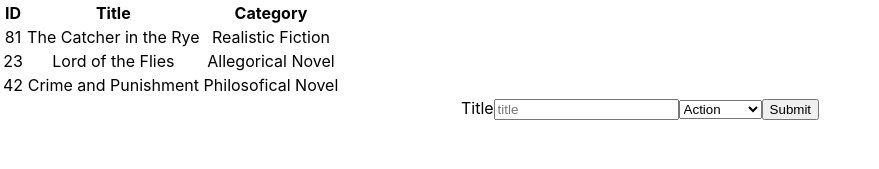
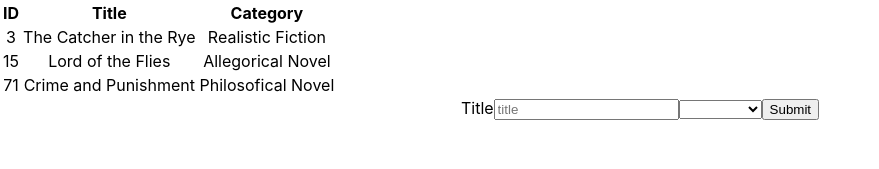
Before and after one commit to diegoarvz4/react-bookstore, a React (Create React App) app: page / in a window 1280 px wide. Shown: the top 169 px of the page, without its empty margins (0-879 px from the left). Built offline with nearby package versions, Linux system fonts and the light colour scheme.

Commit message:
control Methods Implemented in BooksForm

```diff
--- a/src/components/BooksForm/BooksForm.jsx
+++ b/src/components/BooksForm/BooksForm.jsx
@@ -1,23 +1,57 @@
 /* eslint-disable jsx-a11y/label-has-associated-control */
 import React, { Component } from 'react';
+import { connect } from 'react-redux';
+import { addBook } from '../../actions/index';
 import uuid from 'uuid';
+import genID from '../../lib/generateID';
 
 class BookForm extends Component {
   constructor(props) {
     super(props);
     this.state = {
-      bookCategories: ['Action', 'Biography', 'History', 'Horror', 'Kids', 'Learning', 'Sci-Fi'],
+      title: '',
+      category: '',
+      bookCategories: ['','Action', 'Biography', 'History', 'Horror', 'Kids', 'Learning', 'Sci-Fi'],
     };
   }
 
+  handleChange = (event) => {
+    const currentCategory = event.target.value;
+    if (event.target.id === 'category') {
+      this.setState({
+        category: currentCategory,
+      });
+    } else
+    if (event.target.id === 'title') {
+      this.setState({
+        title: currentCategory,
+      });
+    }
+  }
+
+  handleSubmit = (event) => {
+    event.preventDefault();
+    const { title, category } = this.state;
+    const book = {
+      id: genID(),
+      title,
+      category
+    }
+    this.props.addBook(book);
+    this.setState({
+      title: '',
+      category: ''
+    })
+  }
+
   render() {
-    const { bookCategories } = this.state;
+    const { bookCategories, category, title } = this.state;
     return (
       <div className="bookForm">
-        <form>
+        <form onSubmit={this.handleSubmit}>
           <label htmlFor="title">Title</label>
-          <input type="text" id="title" name="title" placeholder="title" />
-          <select name="" id="">
+          <input type="text" value={title} onChange={this.handleChange} className="inputTitle" id="title" name="title" placeholder="title" />
+          <select name="" id="category" value={category} onChange={this.handleChange}>
             {
               bookCategories.map(cat => (
                 <option key={uuid()} value={cat}>{cat}</option>
@@ -31,4 +65,10 @@ class BookForm extends Component {
   }
 }
 
-export default BookForm;
+const mapDispatchToProps = (dispatch) => {
+  return {
+    addBook: (book) => dispatch(addBook(book)),
+  }
+}
+
+export default connect(null, mapDispatchToProps)(BookForm);
--- a/src/index.js
+++ b/src/index.js
@@ -9,6 +9,7 @@ import rootReducer, { initialState } from './reducers/index';
 import App from './App';
 
 const store = createStore(rootReducer, initialState);
+store.subscribe(() => console.log(store.getState()));
 
 ReactDOM.render(
   <Provider store={store}>
--- /dev/null
+++ b/src/lib/generateID.js
@@ -0,0 +1 @@
+export default () => parseInt(Math.random() * 100, 10);
--- a/src/reducers/index.js
+++ b/src/reducers/index.js
@@ -1,22 +1,21 @@
 import { combineReducers } from 'redux';
 import books from './books';
-
-const generateID = () => parseInt(Math.random() * 100, 10);
+import genID from '../lib/generateID';
 
 export const initialState = {
   books: [
     {
-      id: generateID(),
+      id: genID(),
       title: 'The Catcher in the Rye',
       category: 'Realistic Fiction',
     },
     {
-      id: generateID(),
+      id: genID(),
       title: 'Lord of the Flies',
       category: 'Allegorical Novel',
     },
     {
-      id: generateID(),
+      id: genID(),
       title: 'Crime and Punishment',
       category: 'Philosofical Novel',
     },
```
